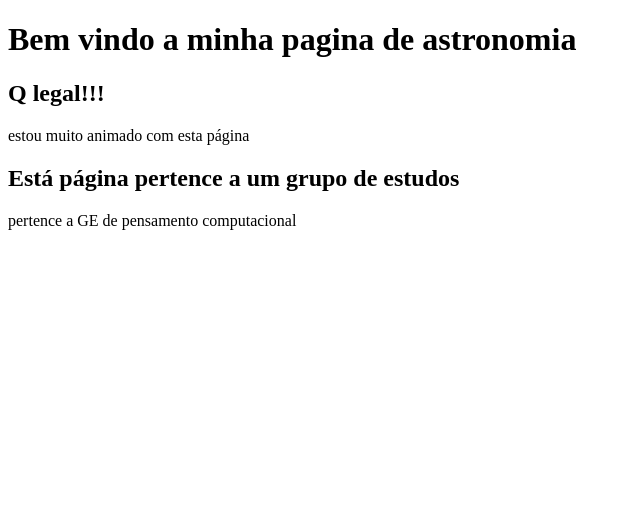
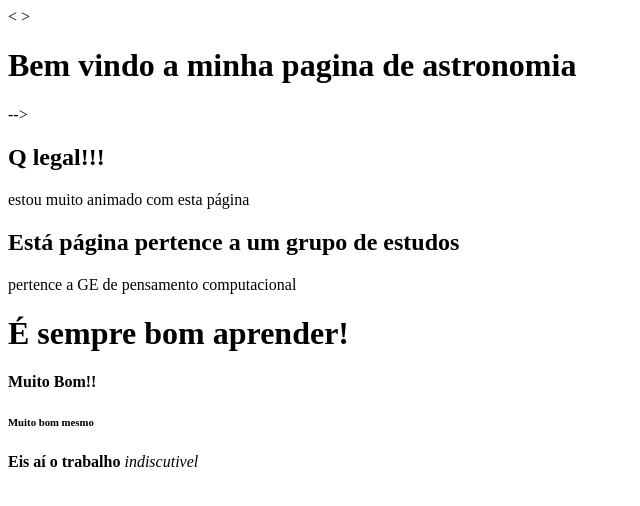
Before and after one commit to Celiokolethe/newreposit, a plain HTML site: page index.html in a window 1280 px wide. Shown: the whole page, without its empty margins (0-640 px from the left). Drawn offline with Linux system fonts and the light colour scheme.

Commit message:
Add files via upload

```diff
--- a/index.html
+++ b/index.html
@@ -1,17 +1,23 @@
-<!DOCTYPE html>
-<html lang="en">
+<
+    <!DOCTYPE html>
+
+><html lang="en">
 <head>
     <meta charset="UTF-8">
     <meta http-equiv="X-UA-Compatible" content="IE=edge">
     <meta name="viewport" content="width=device-width, initial-scale=1.0">
     <title>Document</title>
 </head>
+<link real="stylesheet" href="style.css"
 <body>
-    <h1>Bem vindo a minha pagina de astronomia</h1>
+     <h1 {color:  >Bem vindo a minha pagina de astronomia</h1> -->
     <h2>Q legal!!!</h2>
-    <p>estou muito animado com esta página</p>
+    <p style="font-size-adjust: 20px;">estou muito animado com esta página</p>
     <h2>Está página pertence a um grupo de estudos</h2>
     <p>pertence a GE de pensamento computacional</p>
+    <h1>É sempre bom aprender!</h1>
+    <h4>Muito Bom!!</h4>
+    <h6>Muito bom mesmo</h6>
+    <strong>Eis aí o trabalho</strong>
 
-</body>
-</html>
+    <i>indiscutivel<i>
--- /dev/null
+++ b/style.css
@@ -0,0 +1,2 @@
+body{background-color:blue;}
+{color:}
```
